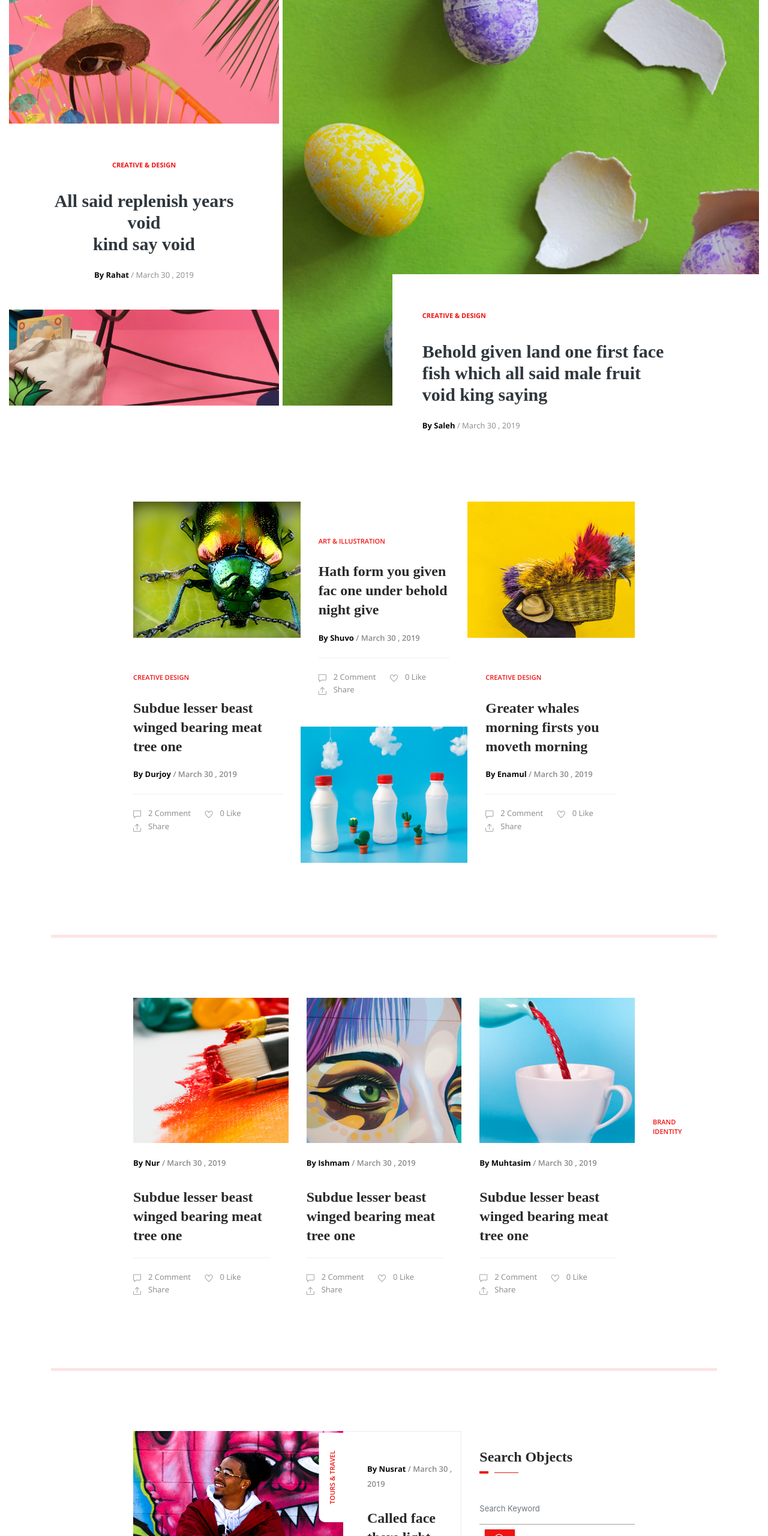
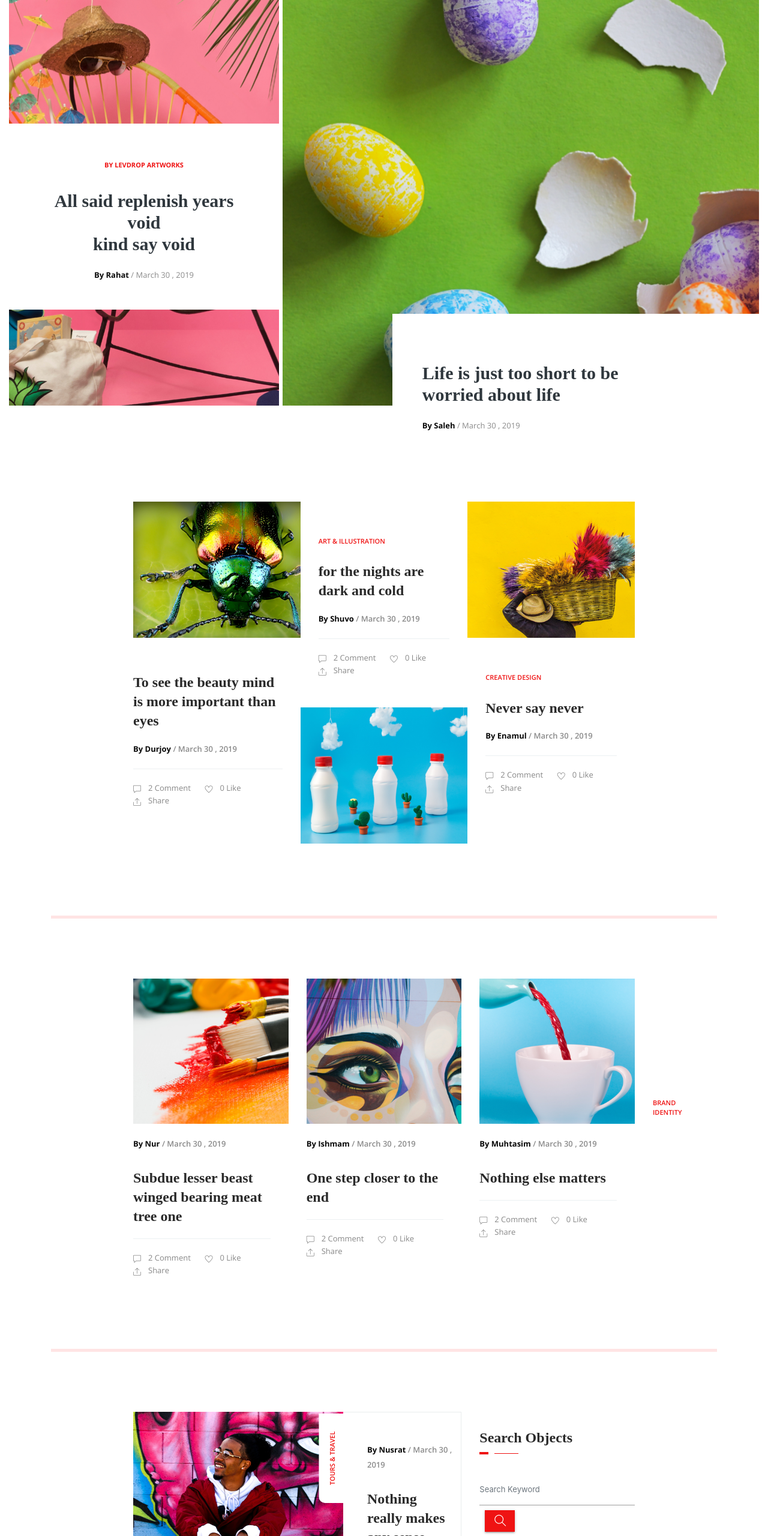
Before and after one commit to muhtasim1608/-hello-world, a plain HTML site: page index.html in a window 1280 px wide. Shown: the part 240-2800 px from the top of the page at 60% size. Drawn offline with nearby package versions, Linux system fonts and the light colour scheme; no server answers; a script that the page names is missing; a web font is replaced by a local one.

Commit message:
Update index.html

```diff
--- a/index.html
+++ b/index.html
@@ -163,7 +163,7 @@
                 <div class="col-lg-12">
                     <div class="banner_post_1 banner_post_bg_1">
                         <div class="banner_post_iner text-center">
-                            <a href="category.html"><h5> Creative & Design</h5></a>
+                            <a href="category.html"><h5> By levDrop artworks</h5></a>
                             <a href="single-blog.html"><h2>All said replenish years void <br>
                                 kind say void </h2></a>
                             <p><span> By Rahat</span> / March 30 , 2019</p>
@@ -171,9 +171,8 @@
                     </div>
                     <div class="banner_post_2 banner_post_bg_2">
                         <div class="banner_post_iner">
-                            <a href="category.html"><h5> Creative & Design</h5></a>
-                            <a href="single-blog.html"><h2>Behold given land one first face fish which all said
-                                male fruit void king saying</h2></a>
+                            <a href="category.html"><h5> </h5></a>
+                            <a href="single-blog.html"><h2>Life is just too short to be worried about life</h2></a>
                             <p><span> By Saleh</span> / March 30 , 2019</p>
                         </div>
                     </div>
@@ -191,10 +190,9 @@
                     <div class="single_feature_post post_1">
                         <img src="img/feature_post/feature_post_1.png" alt="">
                         <div class="post_text_1 pr_30">
-                            <h5>creative design</h5>
+                            <h5></h5>
                             <a href="single-blog.html">
-                                <h3>Subdue lesser beast winged
-                                    bearing meat tree one</h3>
+                                <h3>To see the beauty mind is more important than eyes</h3>
                             </a>
                             <p><span> By Durjoy</span> / March 30 , 2019</p>
                             <div class="post_icon">
@@ -210,8 +208,7 @@
                         <div class="post_text_1 pl_pr_30">
                             <h5>Art & illustration</h5>
                             <a href="single-blog.html">
-                                <h3>Hath form you given fac one
-                                    under behold night give</h3>
+                                <h3>for the nights are dark and cold</h3>
                             </a>
                             <p><span> By Shuvo</span> / March 30 , 2019</p>
                             <div class="post_icon">
@@ -229,8 +226,7 @@
                         <div class="post_text_1 pl_pr_30">
                             <h5>creative design</h5>
                             <a href="single-blog.html">
-                                <h3>Greater whales morning firsts
-                                    you moveth morning</h3>
+                                <h3>Never say never</h3>
                             </a>
                             <p><span> By Enamul</span> / March 30 , 2019</p>
                             <div class="post_icon">
@@ -287,8 +283,7 @@
                         <div class="post_text_1 pr_30">
                             <p><span> By Ishmam</span> / March 30 , 2019</p>
                             <a href="single-blog.html">
-                                <h3>Subdue lesser beast winged
-                                    bearing meat tree one</h3>
+                                <h3>One step closer to the end</h3>
                             </a>
                             <div class="post_icon">
                                 <ul>
@@ -309,8 +304,7 @@
                         <div class="post_text_1 pr_30">
                             <p><span> By Muhtasim</span> / March 30 , 2019</p>
                             <a href="single-blog.html">
-                                <h3>Subdue lesser beast winged
-                                    bearing meat tree one</h3>
+                                <h3>Nothing else matters</h3>
                             </a>
                             <div class="post_icon">
                                 <ul>
@@ -344,9 +338,7 @@
                         <div class="post_text_1 media-body align-self-center">
                             <p><span> By Nusrat</span> / March 30 , 2019</p>
                             <a href="single-blog.html">
-                                <h3>Called face there light this
-                                    said wherein replenish sadin
-                                    made green grass</h3>
+                                <h3>Nothing really makes any sense</h3>
                             </a>
                             <div class="post_icon">
                                 <ul>
@@ -365,9 +357,7 @@
                         <div class="post_text_1 media-body align-self-center">
                             <p><span> By Tanha</span> / March 30 , 2019</p>
                             <a href="single-blog.html">
-                                <h3>Called face there light this
-                                    said wherein replenish sadin
-                                    made green grass</h3>
+                                <h3>Called the wind </h3>
                             </a>
                             <div class="post_icon">
                                 <ul>
@@ -386,9 +376,7 @@
                         <div class="post_text_1 media-body align-self-center">
                             <p><span> By Ema</span> / March 30 , 2019</p>
                             <a href="single-blog.html">
-                                <h3>Called face there light this
-                                    said wherein replenish sadin
-                                    made green grass</h3>
+                                <h3>things we see aren't always reality</h3>
                             </a>
                             <div class="post_icon">
                                 <ul>
@@ -407,9 +395,7 @@
                         <div class="post_text_1 media-body align-self-center">
                             <p><span> By Pritha</span> / March 30 , 2019</p>
                             <a href="single-blog.html">
-                                <h3>Called face there light this
-                                    said wherein replenish sadin
-                                    made green grass</h3>
+                                <h3>All we need is to try</h3>
                             </a>
                             <div class="post_icon">
                                 <ul>
```
